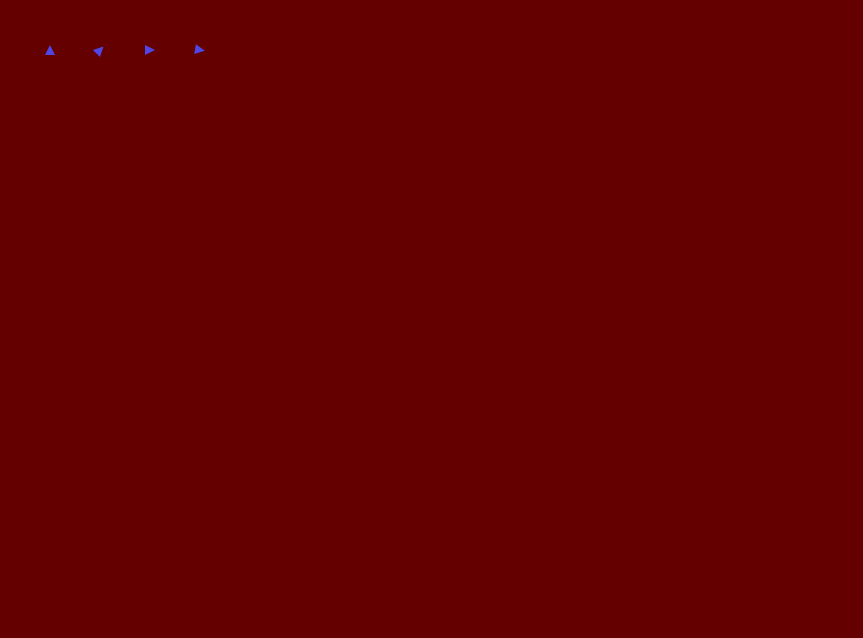
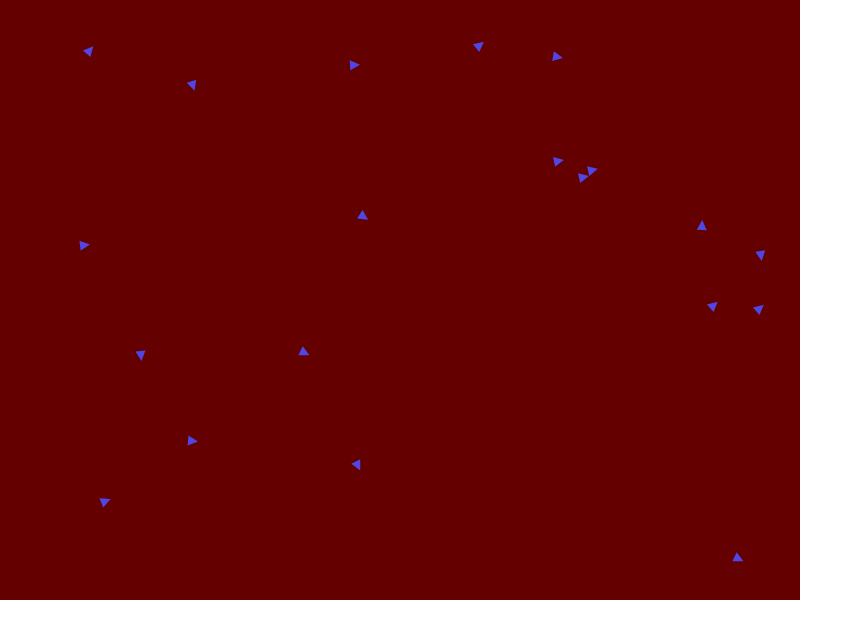
Before and after one commit to RaeRachael/electron_boids, an Electron app: page index.html in a window 1200 px wide. Shown: the whole page, without its empty margins (0-863 px from the left). Drawn offline with Linux system fonts and the light colour scheme.

Commit message:
basic functionallity

```diff
--- a/src/index.js
+++ b/src/index.js
@@ -21,7 +21,5 @@ app.on("ready", () => {
 });
 
 app.on("window-all-closed", () => {
-  if (process.platform !== "darwin") {
-    app.quit();
-  }
+  app.quit();
 });
--- a/src/simulation.js
+++ b/src/simulation.js
@@ -1,26 +1,57 @@
-const simultionBox = document.getElementById('simulation-box')
+const simulationBox = document.getElementById('simulation-box')
 
-var boidList = [
-  {position_x: 50, position_y: 50, angle:0},
-  {position_x: 100, position_y: 50, angle:45},
-  {position_x: 150, position_y: 50, angle:90},
-  {position_x: 200, position_y: 50, angle:100}
-]
-drawSimulation(simultionBox, boidList)
+const SPEED = 2
+var boidList = []
 
-function drawSimulation(simulationBox, boidList) {
-  boidList.forEach(boid => {
-    displayOneBoid(simulationBox, boid)
-  });
+createDisplay(simulationBox, boidList)
+
+function createDisplay(simulationBox, boidList) {
+  for(var i = 0; i < 20; i++) {
+    boidList.push({x: Math.random()*800, y: Math.random()*600, angle: Math.random()*180})
+    console.log(boidList[i], "boid")
+    const boidDisplay = document.createElement('div')
+    boidDisplay.setAttribute("id", `${i}`)
+    boidDisplay.style.left = `${boidList[i].x}px`
+    boidDisplay.style.top = `${boidList[i].y}px`
+    boidDisplay.style.transform = `translate(-50%, -50%) rotate(${boidList[i].angle}deg)`
+    boidDisplay.classList.add("boid")
+    console.log(boidDisplay, "boidDisplay")
+    simulationBox.appendChild(boidDisplay)
+  }
 }
 
-function displayOneBoid(simulationBox, boid) {
-  console.log(boid, "boid")
-  const boidDisplay = document.createElement('div')
-  boidDisplay.style.left = `${boid.position_x}px`
-  boidDisplay.style.top = `${boid.position_y}px`
+setInterval(() => {
+  drawSimulation(boidList)
+}, 50);
+
+function drawSimulation(boidList) {
+  for(var i = 0; i< boidList.length; i++) {
+    stepForward(boidList[i], boidList)
+    displayOneBoid(boidList[i], i)
+  }
+}
+
+function stepForward(boid, boidList) {
+  boidList.forEach(otherBoid => {
+    if(otherBoid === boid) {
+      return true
+    }
+    var distance = ((otherBoid.x - boid.x)**2 + (otherBoid.y - boid.y)**2)**0.5
+    if( distance < 50 ) {
+      boid.angle += Math.sin((boid.angle - otherBoid.angle + 180) * Math.PI / 180) * 10/(distance)**0.5
+      boid.angle = (boid.angle+360)%360
+    }
+  });
+  boid.x += SPEED * Math.sin(boid.angle * Math.PI / 180)
+  boid.y += SPEED * -Math.cos(boid.angle * Math.PI / 180)
+  boid.x = (boid.x+800)%800
+  boid.y = (boid.y+600)%600
+}
+
+function displayOneBoid(boid, index) {
+  const boidDisplay = document.getElementById(`${index}`)
+  boidDisplay.style.left = `${boid.x}px`
+  boidDisplay.style.top = `${boid.y}px`
   boidDisplay.style.transform = `translate(-50%, -50%) rotate(${boid.angle}deg)`
   boidDisplay.classList.add("boid")
-  console.log(boidDisplay, "boidDisplay")
-  simulationBox.appendChild(boidDisplay)
 }
--- a/style.css
+++ b/style.css
@@ -3,9 +3,10 @@ body {
 }
 
 #simulation-box {
+  overflow:hidden;
   background-color: rgb(100, 0, 0);
-  width: 100vw;
-  height: 100vh;
+  width: 800px;
+  height: 600px;
 }
 
 .boid {
```
